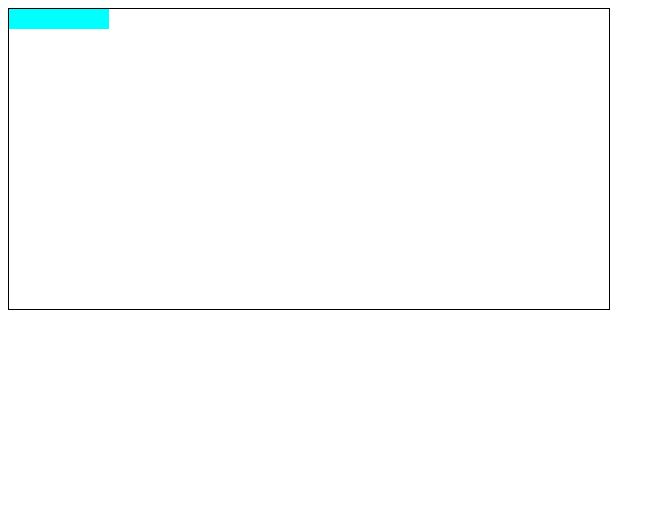
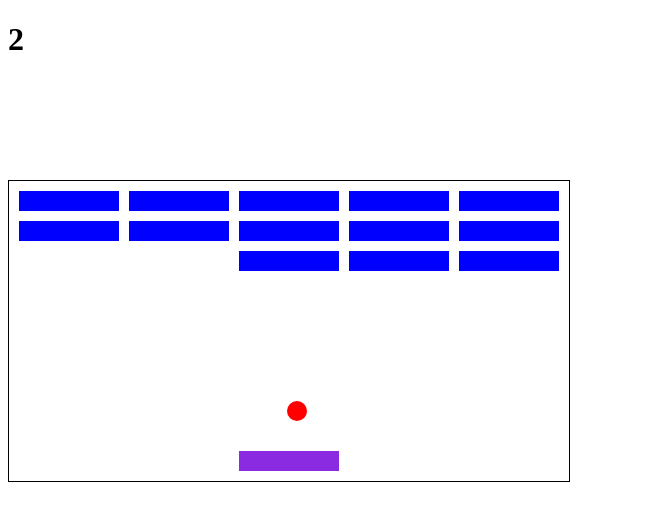
Before and after one commit to masnottuh/breakout, a plain HTML site: page index.html in a window 1280 px wide. Shown: the whole page, without its empty margins (0-665 px from the left). Drawn offline with Linux system fonts and the light colour scheme.

Commit message:
finished base game following ania tut

```diff
--- a/index.html
+++ b/index.html
@@ -6,15 +6,10 @@
     <title>BreakOut!</title>
     <link rel="stylesheet" href="style.css"></link>
 </head>
-
 <body>
-
+    <h1 id="score">0</h1>
     <div class="grid"></div>
 
     <script src="index.js"></script>
-
-
-
 </body>
-
 </html>
--- a/index.js
+++ b/index.js
@@ -1,36 +1,181 @@
 const grid = document.querySelector('.grid')
+const scoreDisplay = document.querySelector('#score')
 const blockWidth = 100
 const blockHeight = 20
+const ballDiameter = 20
+const boardWidth = 560
+const boardHeight = 300
+let xDirection = -2
+let yDirection = 2
 
+const userStart = [230, 10]
+let currentPosition = userStart
 
-//create block class
+const ballStart = [270, 40]
+let ballCurrentPosition = ballStart
+
+let timerId
+let score = 0
+
+//my block
 class Block {
-    constructor(xAxis, yAxis){
+  constructor(xAxis, yAxis) {
     this.bottomLeft = [xAxis, yAxis]
     this.bottomRight = [xAxis + blockWidth, yAxis]
+    this.topRight = [xAxis + blockWidth, yAxis + blockHeight]
     this.topLeft = [xAxis, yAxis + blockHeight]
-        this.topRight = [xAxis, yAxis + blockWidth]
   }
 }
 
-
-//make an array of blocks
+//all my blocks
 const blocks = [
-    new Block(10,270)
+  new Block(10, 270),
+  new Block(120, 270),
+  new Block(230, 270),
+  new Block(340, 270),
+  new Block(450, 270),
+  new Block(10, 240),
+  new Block(120, 240),
+  new Block(230, 240),
+  new Block(340, 240),
+  new Block(450, 240),
+  new Block(10, 210),
+  new Block(120, 210),
+  new Block(230, 210),
+  new Block(340, 210),
+  new Block(450, 210),
 ]
 
-console.log(blocks[0])
-
-//draw blocks
-function addBlock(){
+//draw my blocks
+function addBlocks() {
   for (let i = 0; i < blocks.length; i++) {
     const block = document.createElement('div')
     block.classList.add('block')
     block.style.left = blocks[i].bottomLeft[0] + 'px'
     block.style.bottom = blocks[i].bottomLeft[1] + 'px'
     grid.appendChild(block)
+    console.log(blocks[i].bottomLeft)
+  }
+}
+addBlocks()
 
+//add user
+const user = document.createElement('div')
+user.classList.add('user')
+grid.appendChild(user)
+drawUser()
+
+//add ball
+const ball = document.createElement('div')
+ball.classList.add('ball')
+grid.appendChild(ball)
+drawBall()
+
+//move user
+function moveUser(e) {
+  switch (e.key) {
+    case 'ArrowLeft':
+      if (currentPosition[0] > 0) {
+        currentPosition[0] -= 10
+        console.log(currentPosition[0] > 0)
+        drawUser()
+      }
+      break
+    case 'ArrowRight':
+      if (currentPosition[0] < (boardWidth - blockWidth)) {
+        currentPosition[0] += 10
+        console.log(currentPosition[0])
+        drawUser()
+      }
+      break
+  }
+}
+document.addEventListener('keydown', moveUser)
+
+//draw User
+function drawUser() {
+  user.style.left = currentPosition[0] + 'px'
+  user.style.bottom = currentPosition[1] + 'px'
+}
+
+//draw Ball
+function drawBall() {
+  ball.style.left = ballCurrentPosition[0] + 'px'
+  ball.style.bottom = ballCurrentPosition[1] + 'px'
+}
+
+//move ball
+function moveBall() {
+    ballCurrentPosition[0] += xDirection
+    ballCurrentPosition[1] += yDirection
+    drawBall()
+    checkForCollisions()
+}
+timerId = setInterval(moveBall, 30)
+
+//check for collisions
+function checkForCollisions() {
+  //check for block collision
+  for (let i = 0; i < blocks.length; i++){
+    if
+    (
+      (ballCurrentPosition[0] > blocks[i].bottomLeft[0] && ballCurrentPosition[0] < blocks[i].bottomRight[0]) &&
+      ((ballCurrentPosition[1] + ballDiameter) > blocks[i].bottomLeft[1] && ballCurrentPosition[1] < blocks[i].topLeft[1])
+    )
+      {
+      const allBlocks = Array.from(document.querySelectorAll('.block'))
+      allBlocks[i].classList.remove('block')
+      blocks.splice(i,1)
+      changeDirection()
+      score++
+      scoreDisplay.innerHTML = score
+      if (blocks.length == 0) {
+        scoreDisplay.innerHTML = 'You Win!'
+        clearInterval(timerId)
+        document.removeEventListener('keydown', moveUser)
+      }
+    }
+  }
+  // check for wall hits
+  if (ballCurrentPosition[0] >= (boardWidth - ballDiameter) || ballCurrentPosition[0] <= 0 || ballCurrentPosition[1] >= (boardHeight - ballDiameter))
+  {
+    changeDirection()
+  }
+
+  //check for user collision
+  if
+  (
+    (ballCurrentPosition[0] > currentPosition[0] && ballCurrentPosition[0] < currentPosition[0] + blockWidth) &&
+    (ballCurrentPosition[1] > currentPosition[1] && ballCurrentPosition[1] < currentPosition[1] + blockHeight )
+  )
+  {
+    changeDirection()
+  }
+
+  //game over
+  if (ballCurrentPosition[1] <= 0) {
+    clearInterval(timerId)
+    scoreDisplay.innerHTML = 'You lose!'
+    document.removeEventListener('keydown', moveUser)
   }
 }
 
-addBlock()
+
+function changeDirection() {
+  if (xDirection === 2 && yDirection === 2) {
+    yDirection = -2
+    return
+  }
+  if (xDirection === 2 && yDirection === -2) {
+    xDirection = -2
+    return
+  }
+  if (xDirection === -2 && yDirection === -2) {
+    yDirection = 2
+    return
+  }
+  if (xDirection === -2 && yDirection === 2) {
+    xDirection = 2
+    return
+  }
+}
--- a/style.css
+++ b/style.css
@@ -1,12 +1,30 @@
-.grid{
-    width: 600px;
+
+.grid {
+    position: absolute;
+    width: 560px;
     height: 300px;
-    border: solid black 1px;
-}
+    border: solid 1px black;
+    margin-top: 100px;
+  }
 
-.block{
+  .user {
+    position: absolute;
     width: 100px;
     height: 20px;
-    background-color: aqua;
+    background-color: blueviolet;
+  }
 
-}
+  .block {
+    position: absolute;
+    width: 100px;
+    height: 20px;
+    background-color: blue;
+  }
+
+  .ball {
+    position: absolute;
+    width: 20px;
+    height: 20px;
+    border-radius: 10px;
+    background-color: red;
+  }
```
Lines whose indentation alone changed are shown as unchanged.
